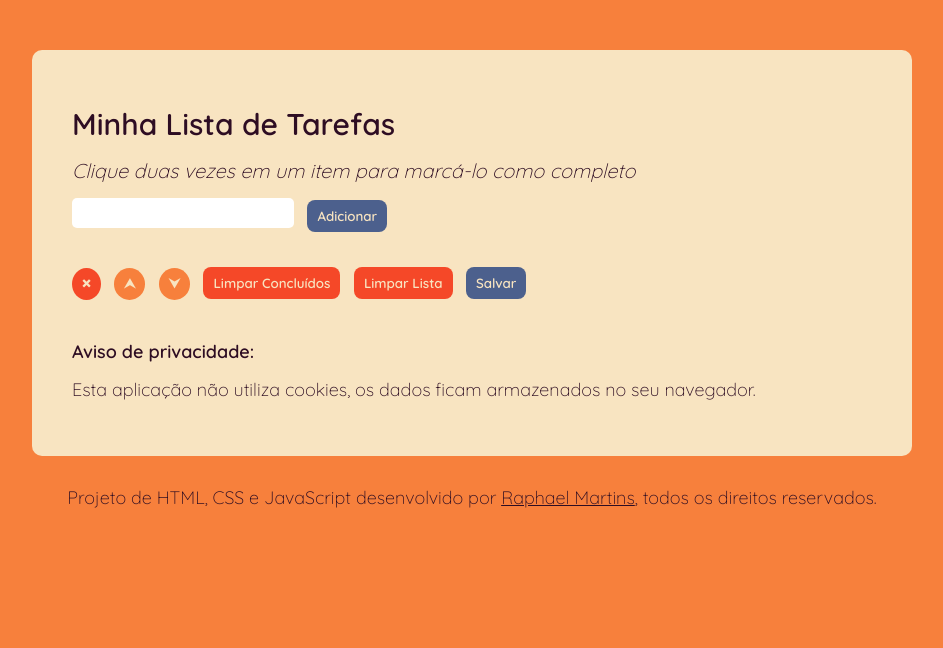
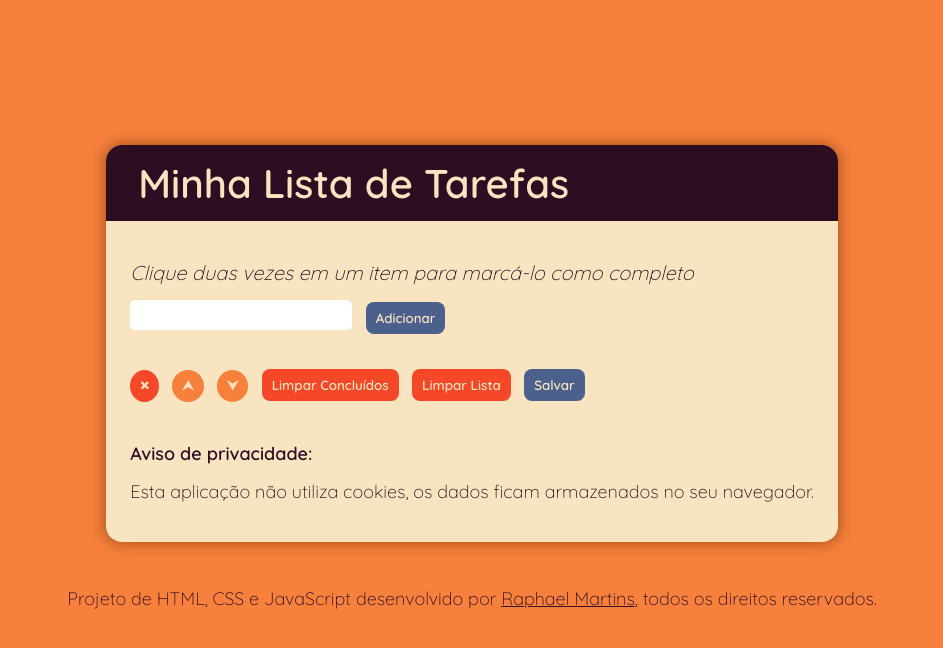
Before and after one commit to raphaelalmeidamartins/to-do-list, a plain HTML site: page index.html in a window 1280 px wide. Shown: the whole page, without its empty margins (168-1111 px from the left). Drawn offline with Linux system fonts and the light colour scheme; a web font is replaced by a local one.

Commit message:
Style
Modifiquei header

```diff
--- a/index.html
+++ b/index.html
@@ -10,10 +10,11 @@
 </head>
 <body>
   <main>
-    <section>
     <header>
       <h1>Minha Lista de Tarefas</h1>
     </header>
+    <div id="container-list">
+      <section>
         <p id="funcionamento">Clique duas vezes em um item para marcá-lo como completo</p>
         <div class="painel-superior">
           <input type="text" id="texto-tarefa">
@@ -34,6 +35,7 @@
         <h4>Aviso de privacidade:</h6>
         <p>Esta aplicação não utiliza cookies, os dados ficam armazenados no seu navegador.</p>
       </aside>
+    </div>
   </main>
   <footer>
     <p>Projeto de HTML, CSS e JavaScript desenvolvido por <a href="https://www.linkedin.com/in/raphaelameidamartins/" rel="external">Raphael Martins</a>, todos os direitos reservados.</p>
--- a/style.css
+++ b/style.css
@@ -13,6 +13,11 @@
 }
 
 body {
+  display: flex;
+  height: 100vh;
+  flex-flow: column nowrap;
+  justify-content: center;
+  align-items: center;
   font-family: Quicksand, sans-serif;
   font-weight: 300;
   font-size: 20px;
@@ -22,16 +27,27 @@ body {
 
 main {
   background-color: rgb(248 , 228 , 193);
-  width: 800px;
-  height: fit-content;
-  margin: 50px auto auto;
-  padding: 40px;
-  border-radius: 10px;
+  flex-basis: content;
+  box-shadow: 0 0 1rem rgb(156, 71, 21);
+  border-radius: 1rem;
 }
 
-h1 {
-  font-weight: 600;
-  margin: 15px 0;
+#container-list {
+  padding: 1.5rem;
+}
+
+header {
+  display: flex;
+  flex-direction: column;
+  justify-content: center;
+  padding: 0.8rem 2rem;
+  border-radius: 1rem 1rem 0 0;
+  background-color: rgb(46 , 13 , 35);
+}
+
+header h1 {
+  font-weight: 700;
+  color: rgb(248 , 228 , 193);
 }
 
 p {
@@ -70,7 +86,7 @@ input {
 }
 
 footer {
-  margin: 30px auto 0;
+  margin: 30px 0;
   text-align: center;
   font-size: 18px;
 }
```
Lines whose indentation alone changed are shown as unchanged.
